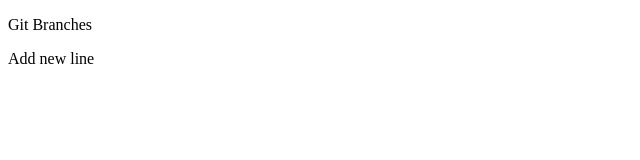
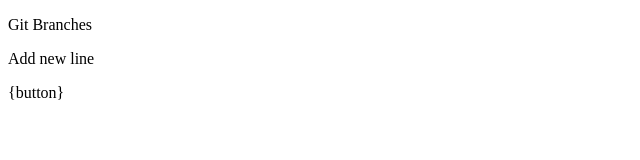
Before and after one commit to vishalrd1253/neww, a plain HTML site: page index.html in a window 1280 px wide. Shown: the full height of the page, 0-640 px from the left. Drawn offline with Linux system fonts and the light colour scheme.

Commit message:
button Added

```diff
--- a/index.html
+++ b/index.html
@@ -8,5 +8,6 @@
 <body>
     <p> Git Branches  </p>
     <p>Add new line</p>
+    <p>{button}</p>
 </body>
 </html>
```
